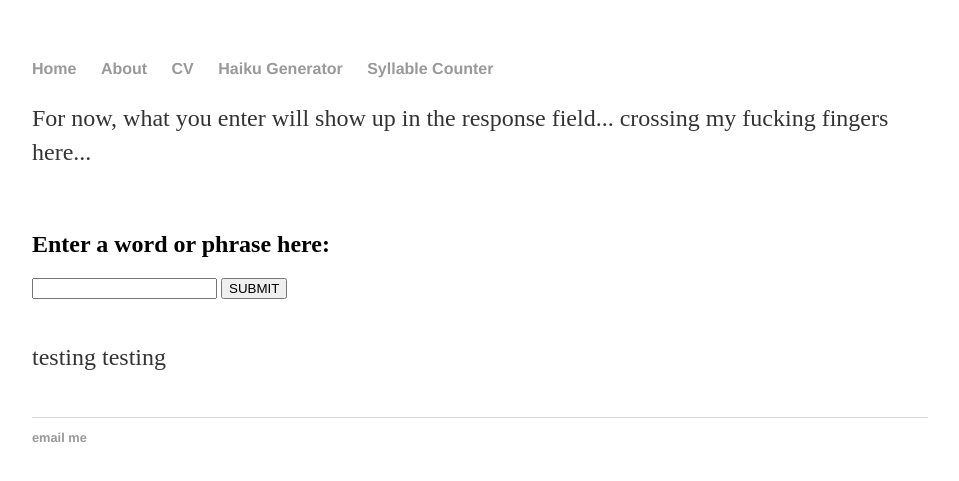
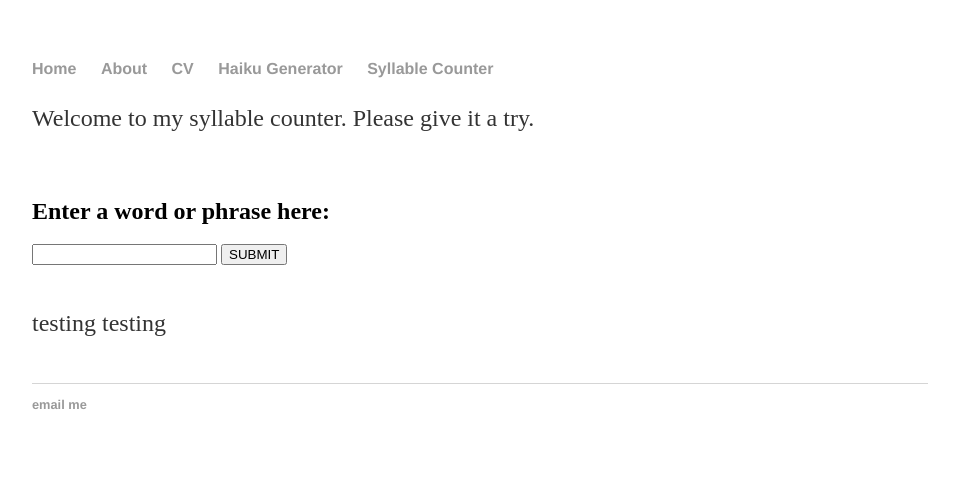
Before and after one commit to SeanEFletcher/SeanEFletcher.github.io, a Jekyll site: the page built from syllable/index.html, in a window 1280 px wide. Shown: the top 481 px of the page, without its empty margins (160-1119 px from the left). Built offline with Jekyll 4.4.1, drawn with Linux system fonts in a browser that asks for light colours.

Commit message:
Update index.html

```diff
--- a/syllable/index.html
+++ b/syllable/index.html
@@ -2,7 +2,7 @@
 layout: default
 title: Syllable Counter
 ---
-<p> For now, what you enter will show up in the response field... crossing my fucking fingers here...</p><br>
+<p> Welcome to my syllable counter. Please give it a try.</p><br>
 <h2 id="prompt">Enter a word or phrase here:</h2>
 
       <form id="form" autocomplete="off">
@@ -53,7 +53,7 @@ const addToResponseField = (response01) => {
             return;
       } else {
             let inputString = document.getElementById('input01').value;
-            document.getElementById("responseField").innerHTML = `<p>What you entered - ${inputString} - has ${response01} syllables.</p>`;
+            document.getElementById("responseField").innerHTML = `<p>The word or phrase "${inputString}" has ${response01} syllables.</p>`;
             return;
       }
 };
```
